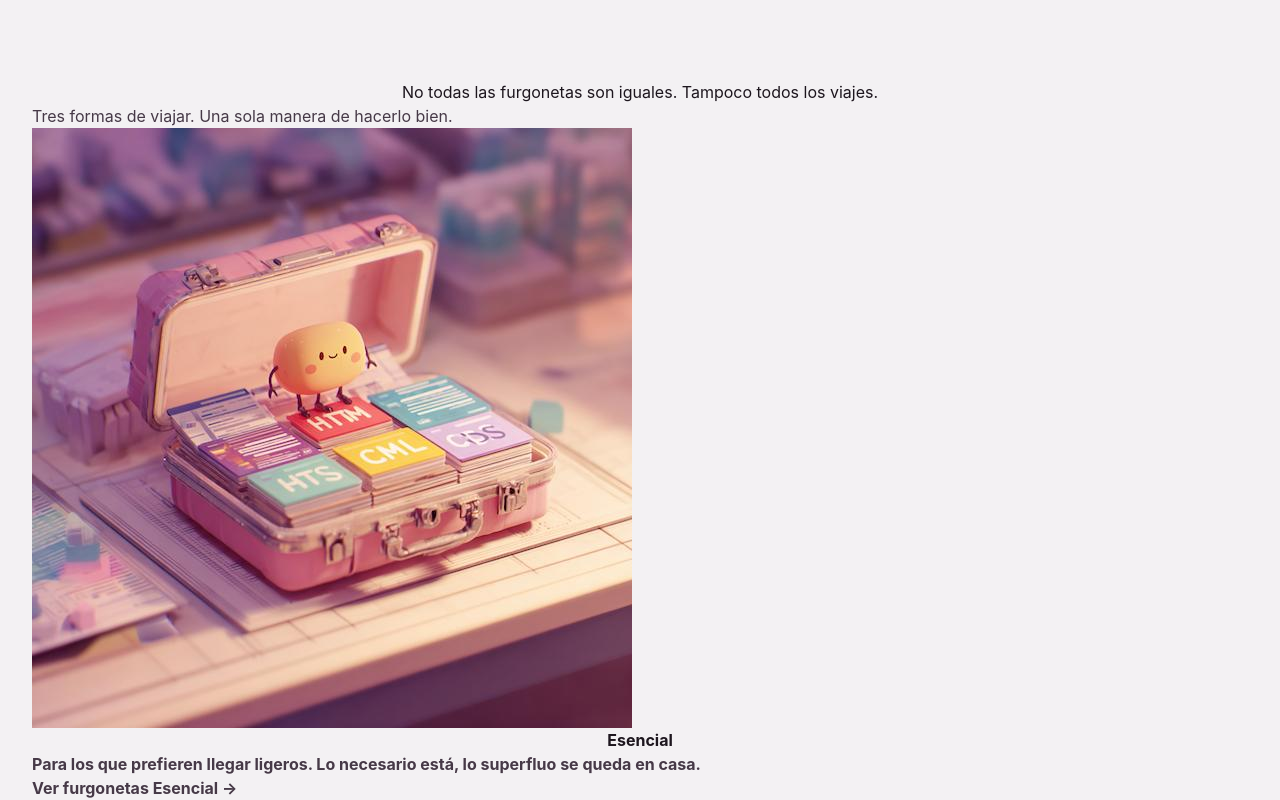
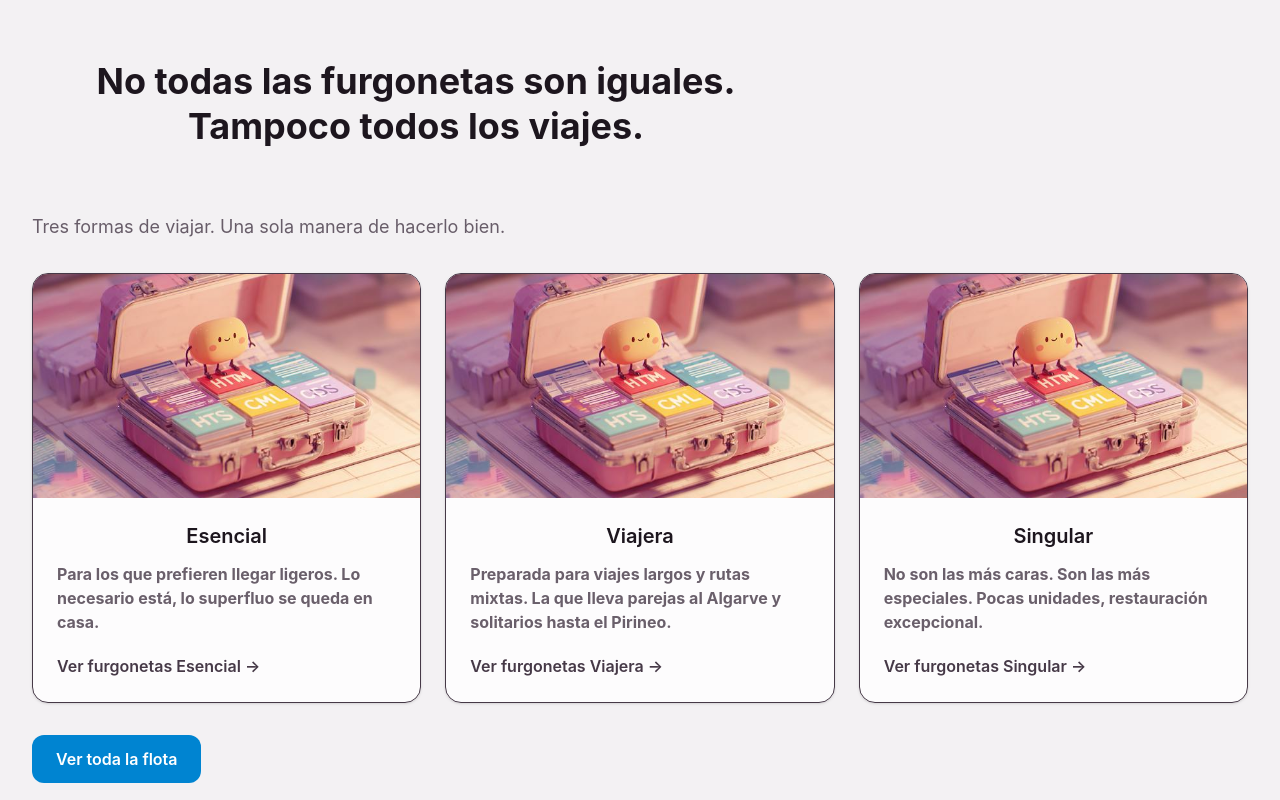
Before and after one commit to candytale55/vantastic, a React (Vite) app: page /home in a window 1280 px wide. Shown: the part 1000-1800 px from the top of the page. Built offline with nearby package versions, Linux system fonts and the light colour scheme; what miragejs would draw is missing.

Commit message:
feat: update HomeFleetPreview section with new layout and TailwindCSS classes for improved styling and responsiveness

```diff
--- a/src/index.css
+++ b/src/index.css
@@ -118,11 +118,6 @@
     @apply max-w-xl text-base leading-7 md:text-lg;
   }
 
-  /* Large CTA button variant - full-width on mobile, auto-width on tablet+ */
-   .cta-button-large {
-    @apply inline-flex w-full items-center justify-center rounded-xl px-6 py-3 text-base font-semibold md:w-fit;
-  }
-
   /* Subtle italic tagline or signature text */
   .brand-signature {
     @apply text-sm italic opacity-80 md:text-base;
@@ -135,9 +130,9 @@
     @apply py-10 md:py-14;
   }
 
-  /* Section heading - bold, responsive sizing, constrained width */
+  /* Section heading - bold, responsive sizing, bottom margin for spacing */
   .section-title {
-    @apply mb-8 max-w-2xl text-2xl font-bold leading-tight md:text-3xl lg:text-4xl;
+    @apply mb-8 max-w-3xl text-2xl font-bold leading-tight md:text-3xl lg:text-4xl;
   }
 
   /* Grid for idea cards - 1 col mobile → 2 cols tablet → 3 cols desktop */
@@ -165,4 +160,61 @@
     @apply text-sm leading-6 opacity-80 md:text-base;
   }
 
+  /* ========== FLEET PREVIEW SECTION ========== */
+
+  /* Fleet preview section layout - vertical stack with responsive spacing */
+  .home-fleet-preview {
+    @apply flex flex-col gap-6 py-10 md:gap-8 md:py-14;
+  }
+
+  /* Section subtitle - secondary text with reduced opacity */
+  .section-subtitle {
+    @apply max-w-2xl text-base leading-7 opacity-80 md:text-lg;
+  }
+
+  /* Grid for fleet type cards - 1 col → 2 cols → 3 cols responsive */
+  .fleet-type-cards-grid {
+    @apply grid gap-6 md:grid-cols-2 lg:grid-cols-3;
+  }
+
+  /* Fleet type card - full-height flex column with hover lift animation */
+  .fleet-type-card {
+    @apply flex h-full flex-col overflow-hidden rounded-2xl border bg-white/80 shadow-sm transition hover:-translate-y-1 hover:shadow-lg;
+  }
+
+  /* Card image - fixed height, crops to cover container */
+  .card-image {
+    @apply h-52 w-full object-cover md:h-56;
+  }
+
+  /* Card heading inside fleet-type-card */
+  .fleet-type-card h3 {
+    @apply px-5 pt-5 text-xl font-semibold md:px-6 md:pt-6;
+  }
+
+  /* Card description inside fleet-type-card */
+  .fleet-type-card p {
+    @apply px-5 pt-3 text-sm leading-6 opacity-80 md:px-6 md:text-base;
+  }
+
+  /* Card CTA link - pushed to bottom with mt-auto */
+  .fleet-type-card .cta-button-small {
+    @apply mt-auto px-5 pb-5 pt-5 font-semibold md:px-6 md:pb-6;
+  }
+
+  /* Footer area below fleet cards grid */
+  .fleet-preview-footer {
+    @apply pt-2 md:pt-4;
+  }
+
+  /* Large CTA button - full-width mobile, auto-width tablet+ (sky blue) */
+  .cta-button-large {
+    @apply inline-flex w-full items-center justify-center rounded-xl bg-sky-600 px-6 py-3 text-base font-semibold text-white transition hover:bg-sky-700 md:w-fit;
+  }
+
+  /* Small inline CTA link - text-based with hover color change */
+  .cta-button-small {
+    @apply inline-flex items-center text-sm font-semibold transition-colors hover:text-sky-600 md:text-base;
+  }
+
 }
--- a/src/pages/sections/HomeFleetPreview.jsx
+++ b/src/pages/sections/HomeFleetPreview.jsx
@@ -4,31 +4,39 @@ import placeholder_image from '/src/assets/images/placeholder_image.jpg'
 export default function HomeFleetPreview() {
     return (
         <section
-            className="home-fleet-preview-section section-shell"
+            className="home-fleet-preview section-shell"
             id="fleet-section">
-            <h2>No todas las furgonetas son iguales. Tampoco todos los viajes.</h2>
-            <p class="subtitle">Tres formas de viajar. Una sola manera de hacerlo bien.</p>
-            <div class="fleet-type-cards-container">
-                <Link to="/vans?type=esencial" class="fleet-type-card">
-                    <img src={placeholder_image} alt="Furgoneta tipo Esencial" class="card-image" />
+            <h2 className="section-title">No todas las furgonetas son iguales. Tampoco todos los viajes.</h2>
+            <p className="section-subtitle">Tres formas de viajar. Una sola manera de hacerlo bien.</p>
+            <div className="fleet-type-cards-grid">
+                <Link to="/vans?type=esencial" className="fleet-type-card">
+                    <img src={placeholder_image} alt="Furgoneta tipo Esencial" className="card-image" />
                     <h3>Esencial</h3>
                     <p>Para los que prefieren llegar ligeros. Lo necesario está, lo superfluo se queda en casa.</p>
-                    <span class="cta-button-small">Ver furgonetas Esencial →</span>
+                    <span className="cta-button-small">Ver furgonetas Esencial →</span>
                 </Link>
-                <Link to="/vans?type=viajera" class="fleet-type-card">
-                    <img src={placeholder_image} alt="Furgoneta tipo Viajera" class="card-image" />
+                <Link to="/vans?type=viajera" className="fleet-type-card">
+                    <img src={placeholder_image} alt="Furgoneta tipo Viajera" className="card-image" />
                     <h3>Viajera</h3>
                     <p>Preparada para viajes largos y rutas mixtas. La que lleva parejas al Algarve y solitarios hasta el Pirineo.</p>
-                    <span class="cta-button-small">Ver furgonetas Viajera →</span>
+                    <span className="cta-button-small">Ver furgonetas Viajera →</span>
                 </Link>
-                <Link to="/vans?type=singular" class="fleet-type-card">
-                    <img src={placeholder_image} alt="Furgoneta tipo Singular" class="card-image" />
+                <Link
+                    to="/vans?type=singular" className="fleet-type-card">
+                    <img
+                        src={placeholder_image}
+                        alt="Furgoneta tipo Singular" className="card-image" />
                     <h3>Singular</h3>
                     <p>No son las más caras. Son las más especiales. Pocas unidades, restauración excepcional.</p>
-                    <span class="cta-button-small">Ver furgonetas Singular →</span>
+                    <span className="cta-button-small">Ver furgonetas Singular →</span>
                 </Link>
             </div>
-            <Link to="/vans" class="cta-button-large">Ver toda la flota</Link>
+
+            <Link
+                to="/vans"
+                className="cta-button-large">
+                Ver toda la flota
+            </Link>
         </section>
     )
 }
```
